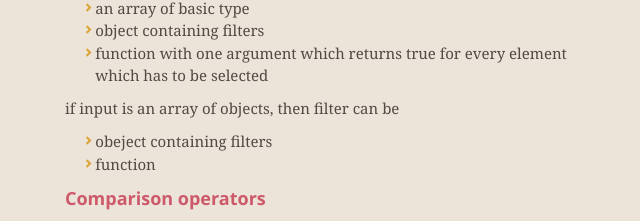
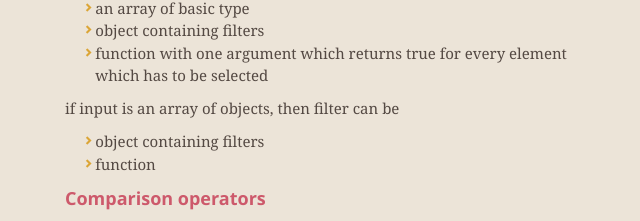
Before and after one commit to panbhag/wherejs, a plain HTML site: page index.html in a window 1280 px wide. Shown: the part 3380-3601 px from the top of the page, 322-962 px from the left. Drawn offline with nearby package versions, Linux system fonts and the light colour scheme.

Commit message:
Update index.html

```diff
--- a/index.html
+++ b/index.html
@@ -213,7 +213,7 @@ Search users with age greater than 30.</p>
 </ul><p>if input is an array of objects, then filter can be</p>
 
 <ul>
-<li>obeject containing filters</li>
+<li>object containing filters</li>
 <li>function</li>
 </ul><h4>
 <a name="comparison-operators" class="anchor" href="#comparison-operators"><span class="octicon octicon-link"></span></a>Comparison operators</h4>
```
